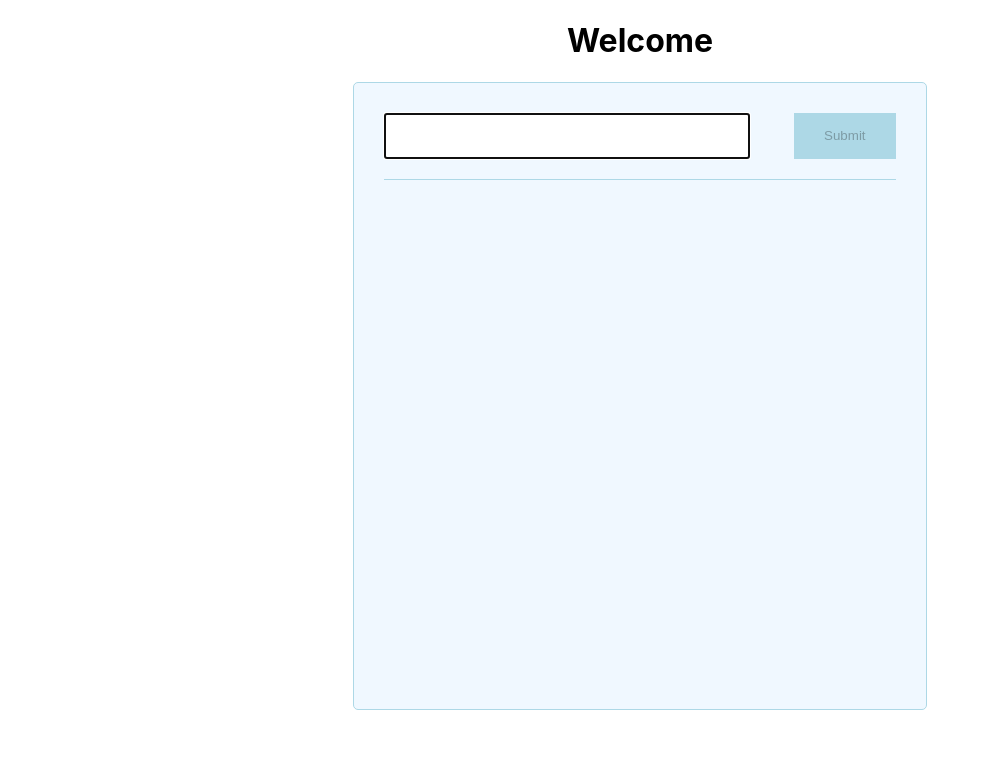
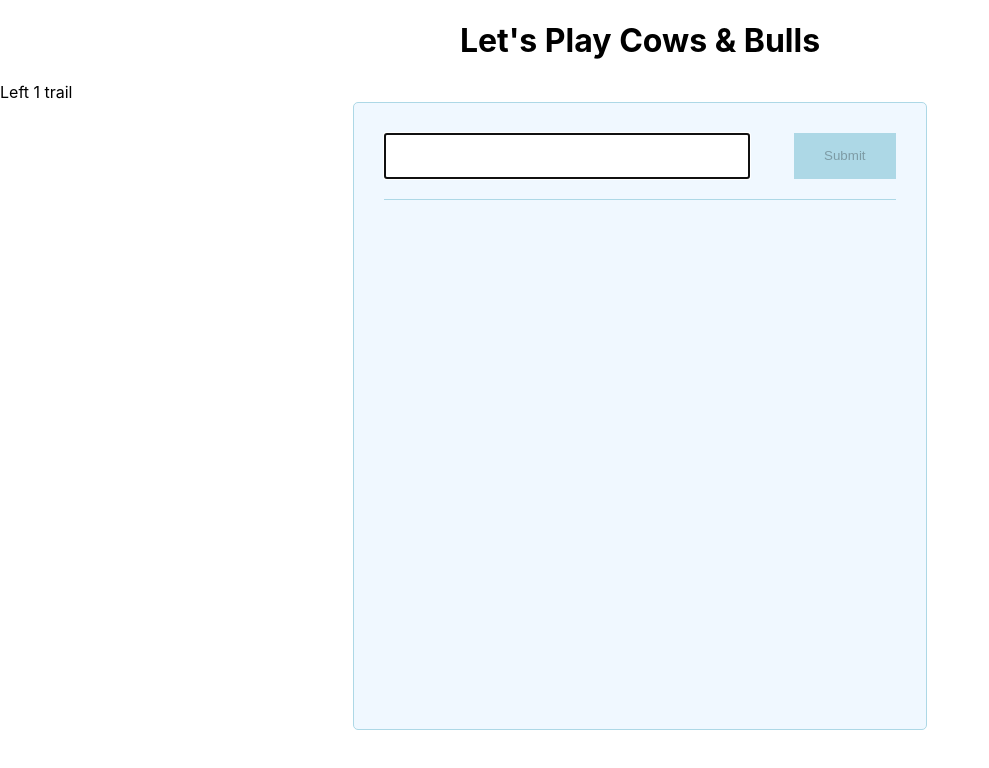
Before and after one commit to suman7063/bulls_cows_fun, a React (Create React App) app: page / in a window 1280 px wide. Both pictures are taken after a click on the element "Play". Shown: the top 768 px of the page, without its empty margins (0-989 px from the left). Built offline with nearby package versions, Linux system fonts and the light colour scheme.

Commit message:
changed text

```diff
--- a/src/App.js
+++ b/src/App.js
@@ -281,7 +281,12 @@ export default function App() {
     )}
 
     {open && (  <>
-      <h1 className="welcome">Welcome</h1>
+              <div className="wrap-welcome">
+      <h1 className="welcome">Let's Play Cows & Bulls</h1>
+              <div className="left-text">
+              Left <span>{list.length} </span> trail
+              </div>
+              </div>
       <div className="App">
       <div className="input-main">
         <input
```
